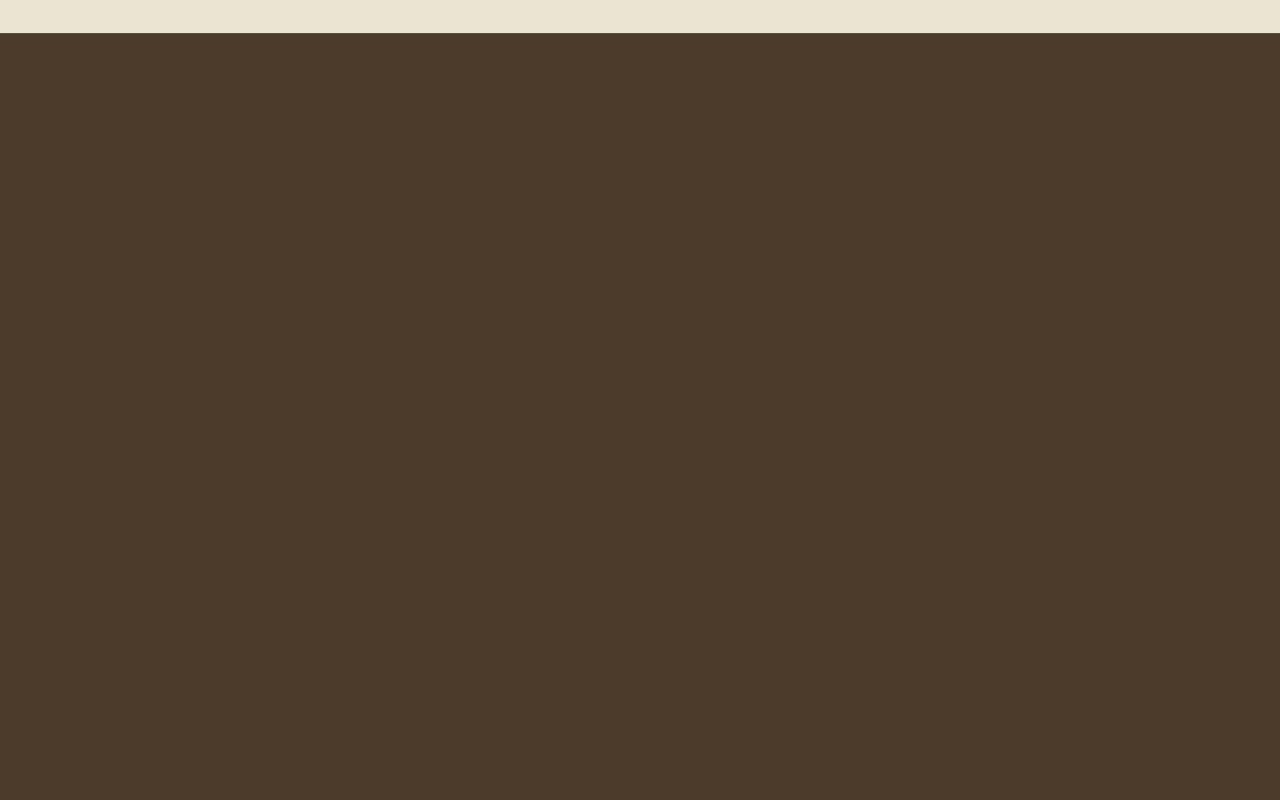
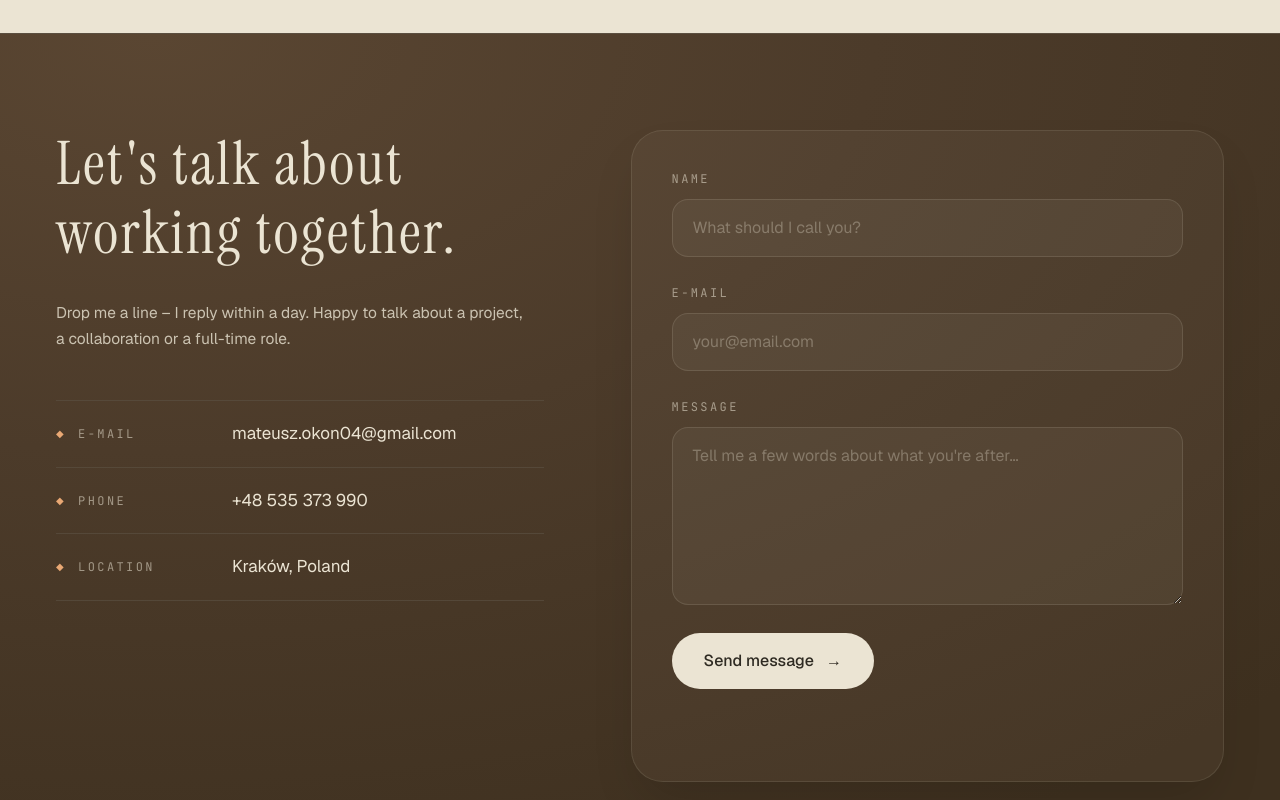
Before and after one commit to matokon/portfolio-website, a Next.js app: page /en in a window 1280 px wide. Shown: the part 5640-6440 px from the top of the page. Built offline with nearby package versions, Linux system fonts and the light colour scheme; no server answers.

Commit message:
feat: add contact page with honeypot

```diff
--- /dev/null
+++ b/src/components/ContactForm.tsx
@@ -0,0 +1,106 @@
+"use client";
+
+import { useActionState } from "react";
+import { sendMessage, type ContactState } from "@/lib/actions";
+import type { Dictionary } from "@/lib/i18n";
+
+const labelClass =
+  "font-mono text-xs uppercase tracking-[0.2em] text-bright-muted/70";
+
+const fieldClass =
+  "w-full rounded-2xl border border-bright-background/12 bg-bright-background/5 px-5 py-4 text-base text-bright-background outline-none transition-colors placeholder:text-bright-muted/40 hover:border-bright-background/20 focus:border-accent-bright/70 disabled:opacity-60";
+
+export default function ContactForm({
+  labels,
+}: {
+  labels: Dictionary["contact"]["form"];
+}) {
+  const [state, formAction, pending] = useActionState<ContactState, FormData>(
+    sendMessage,
+    null,
+  );
+
+  return (
+    <form action={formAction} className="flex flex-col gap-7">
+      <input
+        type="text"
+        name="company"
+        tabIndex={-1}
+        autoComplete="off"
+        aria-hidden="true"
+        className="absolute -left-[9999px]"
+      />
+
+      <div className="flex flex-col gap-3">
+        <label htmlFor="contact-name" className={labelClass}>
+          {labels.name.label}
+        </label>
+        <input
+          id="contact-name"
+          name="name"
+          type="text"
+          autoComplete="name"
+          maxLength={100}
+          required
+          disabled={pending}
+          placeholder={labels.name.placeholder}
+          className={fieldClass}
+        />
+      </div>
+
+      <div className="flex flex-col gap-3">
+        <label htmlFor="contact-email" className={labelClass}>
+          {labels.email.label}
+        </label>
+        <input
+          id="contact-email"
+          name="email"
+          type="email"
+          autoComplete="email"
+          maxLength={200}
+          required
+          disabled={pending}
+          placeholder={labels.email.placeholder}
+          className={fieldClass}
+        />
+      </div>
+
+      <div className="flex flex-col gap-3">
+        <label htmlFor="contact-message" className={labelClass}>
+          {labels.message.label}
+        </label>
+        <textarea
+          id="contact-message"
+          name="message"
+          rows={6}
+          maxLength={5000}
+          required
+          disabled={pending}
+          placeholder={labels.message.placeholder}
+          className={`${fieldClass} resize-y`}
+        />
+      </div>
+
+      <button
+        type="submit"
+        disabled={pending}
+        className="group inline-flex items-center gap-3 self-start rounded-full bg-bright-background px-8 py-4 font-medium text-dark-title transition duration-200 hover:-translate-y-0.5 hover:bg-brighter-accent hover:shadow-lg hover:shadow-black/20 disabled:pointer-events-none disabled:opacity-60"
+      >
+        {pending ? labels.sending : labels.submit}
+        <span
+          aria-hidden
+          className="transition-transform duration-200 group-hover:translate-x-1"
+        >
+          →
+        </span>
+      </button>
+
+      <p
+        aria-live="polite"
+        className={`min-h-6 text-sm ${state === "ok" ? "text-accent-bright" : "text-[#E8836B]"}`}
+      >
+        {state ? labels.status[state] : ""}
+      </p>
+    </form>
+  );
+}
--- a/src/components/sections/Contact.tsx
+++ b/src/components/sections/Contact.tsx
@@ -1,10 +1,82 @@
 import Section from "./Section";
 import type { Dictionary } from "@/lib/i18n";
+import ContactForm from "@/components/ContactForm";
+
+const email = "mateusz.okon04@gmail.com";
+const phone = "+48 535 373 990";
+
+const labelClass =
+  "font-mono text-xs uppercase tracking-[0.2em] text-bright-muted/70";
 
 export default function Contact({ dict }: { dict: Dictionary }) {
+  const details = [
+    {
+      label: dict.contact.details.email,
+      value: email,
+      href: `mailto:${email}`,
+    },
+    {
+      label: dict.contact.details.phone,
+      value: phone,
+      href: `tel:${phone.replace(/\s/g, "")}`,
+    },
+    {
+      label: dict.contact.details.location,
+      value: dict.contact.location,
+      href: null,
+    },
+  ];
+
   return (
-    <Section id="contact">
+    <Section
+      id="contact"
+      className="bg-[radial-gradient(125%_110%_at_12%_0%,#5A4632_0%,#4C3B2A_45%,#3E301F_100%)] py-24"
+    >
+      <div className="grid w-full items-start gap-14 lg:grid-cols-[minmax(0,5fr)_minmax(0,6fr)] lg:gap-20">
+        <div>
+          <h2 className="whitespace-pre-line font-serif text-5xl font-medium leading-[1.15] tracking-[0.04em] lg:text-6xl">
+            {dict.contact.title}
+          </h2>
 
+          <p className="mt-8 max-w-[46ch] text-[15.5px] leading-[26px] text-bright-muted">
+            {dict.contact.lead}
+          </p>
+
+          <dl className="mt-12 max-w-[46ch] border-t border-line/70">
+            {details.map((detail) => (
+              <div
+                key={detail.label}
+                className="flex items-center gap-6 border-b border-line/70 py-5"
+              >
+                <dt
+                  className={`flex min-w-[9.5rem] shrink-0 items-center gap-3 ${labelClass}`}
+                >
+                  <span aria-hidden className="text-[10px] text-accent-bright">
+                    ◆
+                  </span>
+                  {detail.label}
+                </dt>
+                <dd className="m-0 text-[17px]">
+                  {detail.href ? (
+                    <a
+                      href={detail.href}
+                      className="transition-colors hover:text-accent-bright"
+                    >
+                      {detail.value}
+                    </a>
+                  ) : (
+                    detail.value
+                  )}
+                </dd>
+              </div>
+            ))}
+          </dl>
+        </div>
+
+        <div className="rounded-[2rem] border border-bright-background/10 bg-bright-background/[0.045] p-7 shadow-2xl shadow-black/15 sm:p-10">
+          <ContactForm labels={dict.contact.form} />
+        </div>
+      </div>
     </Section>
   );
 }
--- a/src/dictionaries/en.json
+++ b/src/dictionaries/en.json
@@ -102,6 +102,37 @@
       "placeholder": "Lorem ipsum dolor sit amet, consectetur adipiscing elit. Sed do eiusmod tempor incididunt ut labore et dolore magna aliqua. Ut enim ad minim veniam, quis nostrud exercitation ullamco laboris nisi ut aliquip ex ea commodo consequat.\nDuis aute irure dolor in reprehenderit in voluptate velit esse cillum dolore eu fugiat nulla pariatur. Excepteur sint occaecat cupidatat non proident, sunt in culpa qui officia deserunt mollit anim id est laborum."
     }
   },
+  "contact": {
+    "title": "Let's talk about\nworking together.",
+    "lead": "Drop me a line – I reply within a day. Happy to talk about a project, a collaboration or a full-time role.",
+    "details": {
+      "email": "E-mail",
+      "phone": "Phone",
+      "location": "Location"
+    },
+    "location": "Kraków, Poland",
+    "form": {
+      "name": {
+        "label": "Name",
+        "placeholder": "What should I call you?"
+      },
+      "email": {
+        "label": "E-mail",
+        "placeholder": "your@email.com"
+      },
+      "message": {
+        "label": "Message",
+        "placeholder": "Tell me a few words about what you're after…"
+      },
+      "submit": "Send message",
+      "sending": "Sending…",
+      "status": {
+        "ok": "Thanks! Your message is on its way — I'll get back to you within a day.",
+        "invalid": "Check the fields — something is empty or the e-mail looks off.",
+        "failed": "Sending failed. Try again, or e-mail me directly."
+      }
+    }
+  },
   "footer": {
     "backToTop": "Back to top"
   },
--- a/src/dictionaries/pl.json
+++ b/src/dictionaries/pl.json
@@ -102,6 +102,37 @@
       "placeholder": "Lorem ipsum dolor sit amet, consectetur adipiscing elit. Sed do eiusmod tempor incididunt ut labore et dolore magna aliqua. Ut enim ad minim veniam, quis nostrud exercitation ullamco laboris nisi ut aliquip ex ea commodo consequat.\nDuis aute irure dolor in reprehenderit in voluptate velit esse cillum dolore eu fugiat nulla pariatur. Excepteur sint occaecat cupidatat non proident, sunt in culpa qui officia deserunt mollit anim id est laborum."
     }
   },
+  "contact": {
+    "title": "Porozmawiajmy\no współpracy.",
+    "lead": "Napisz – odpowiadam w ciągu jednego dnia. Chętnie porozmawiam o projekcie, współpracy albo stałej pracy.",
+    "details": {
+      "email": "E-mail",
+      "phone": "Telefon",
+      "location": "Lokalizacja"
+    },
+    "location": "Kraków, Polska",
+    "form": {
+      "name": {
+        "label": "Imię",
+        "placeholder": "Jak się nazywasz?"
+      },
+      "email": {
+        "label": "E-mail",
+        "placeholder": "twoj@email.com"
+      },
+      "message": {
+        "label": "Wiadomość",
+        "placeholder": "Napisz kilka słów o tym, czego szukasz…"
+      },
+      "submit": "Wyślij wiadomość",
+      "sending": "Wysyłam…",
+      "status": {
+        "ok": "Dzięki! Wiadomość poszła — odezwę się w ciągu jednego dnia.",
+        "invalid": "Sprawdź pola — coś jest puste albo e-mail wygląda nieprawidłowo.",
+        "failed": "Nie udało się wysłać. Spróbuj ponownie albo napisz bezpośrednio na maila."
+      }
+    }
+  },
   "footer": {
     "backToTop": "Na górę"
   },
--- /dev/null
+++ b/src/lib/actions.ts
@@ -0,0 +1,54 @@
+"use server";
+
+import { Resend } from "resend";
+
+const resend = new Resend(process.env.RESEND_API_KEY);
+
+const emailPattern = /^[^\s@]+@[^\s@]+\.[^\s@]+$/;
+
+const limits = { name: 100, email: 200, message: 5000 };
+
+export type ContactState = "ok" | "invalid" | "failed" | null;
+
+export async function sendMessage(
+  _prevState: ContactState,
+  formData: FormData,
+): Promise<ContactState> {
+  if (String(formData.get("company") ?? "").trim()) return "ok";
+
+  const name = String(formData.get("name") ?? "").trim();
+  const email = String(formData.get("email") ?? "").trim();
+  const message = String(formData.get("message") ?? "").trim();
+
+  if (!name || !email || !message) return "invalid";
+  if (!emailPattern.test(email)) return "invalid";
+  if (
+    name.length > limits.name ||
+    email.length > limits.email ||
+    message.length > limits.message
+  )
+    return "invalid";
+
+  const from = process.env.CONTACT_FROM_EMAIL;
+  const to = process.env.CONTACT_TO_EMAIL;
+
+  if (!from || !to) {
+    console.error("Brakuje CONTACT_FROM_EMAIL lub CONTACT_TO_EMAIL");
+    return "failed";
+  }
+
+  const { error } = await resend.emails.send({
+    from,
+    to,
+    replyTo: email,
+    subject: `Portfolio – wiadomość od ${name}`,
+    text: `${name} <${email}>\n\n${message}`,
+  });
+
+  if (error) {
+    console.error(error);
+    return "failed";
+  }
+
+  return "ok";
+}
```
